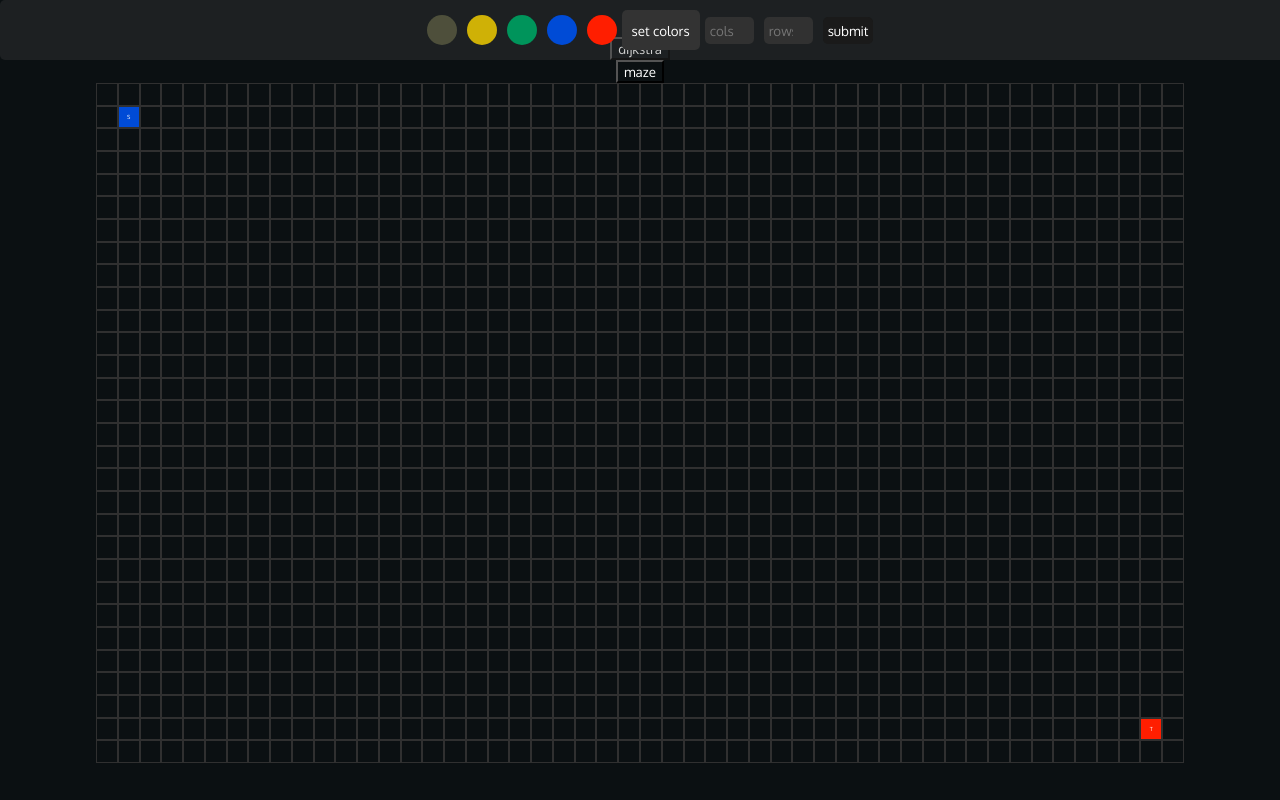
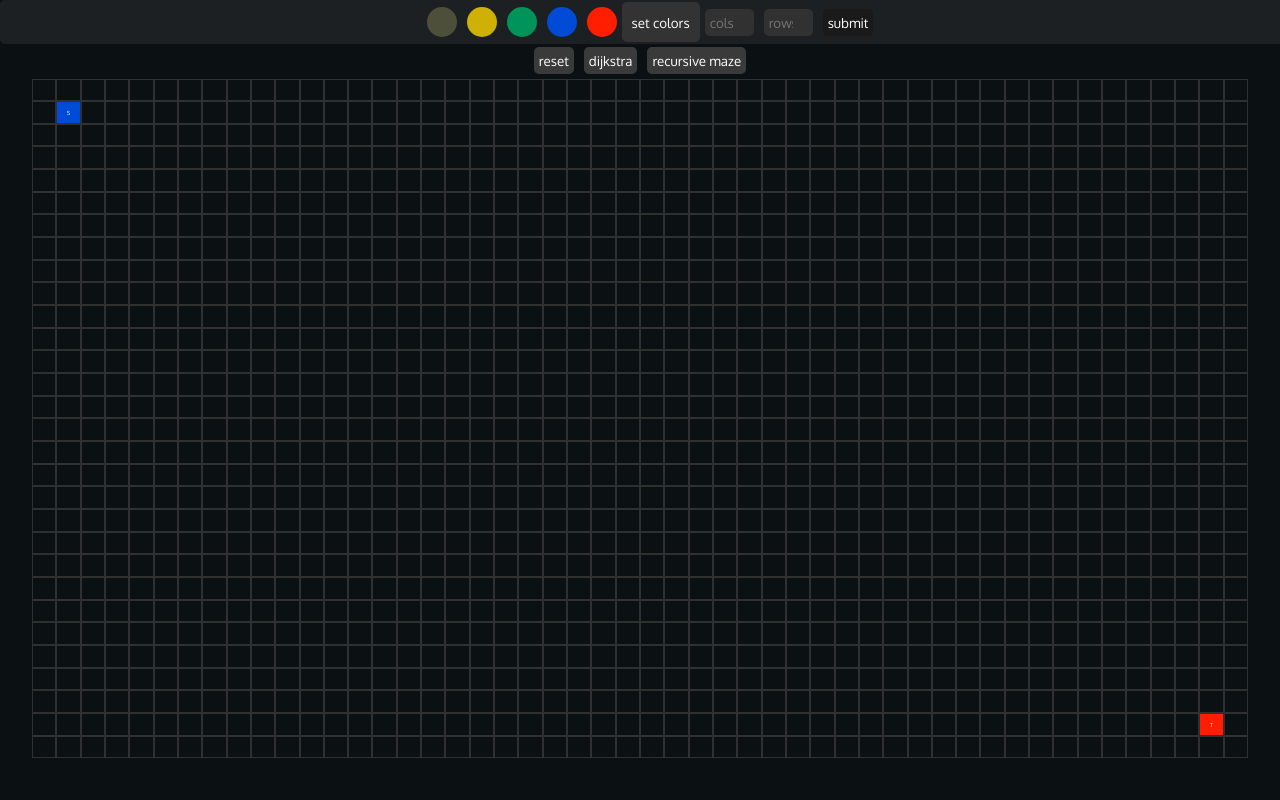
Before and after one commit to Kuultas/pathfinding-viz, a React (Create React App) app: page / in a window 1280 px wide. Built offline with nearby package versions, Linux system fonts and the light colour scheme.

Commit message:
refactor (faster)
learned some more stuff, should be faster and closer to best practices now

```diff
--- a/src/algorithms/dijkstra.js
+++ b/src/algorithms/dijkstra.js
@@ -1,13 +1,11 @@
-export const dijkstra = (grid) => {
+export const dijkstra = (grid, sourceNode) => {
+    let visitedNodesInOrder = [];
+    sourceNode.distance = 0;
     let unvisited = getAllNodes(grid);
-    unvisited.map((node) => (node.isVisited = false));
-    sortByDistance(unvisited);
-    let currentNode = unvisited.shift();
-    let visitedNodesInOrder = [];
+    let currentNode = sourceNode;
 
     while (!!unvisited.length) {
         let unvisitedNeighbours = getUnvisitedNeighbours(currentNode, grid);
-
         if (currentNode.distance === Infinity) return visitedNodesInOrder;
 
         if (currentNode.isTarget) {
@@ -15,7 +13,6 @@ export const dijkstra = (grid) => {
             return visitedNodesInOrder;
         }
 
-        // update neighbours
         for (const node of unvisitedNeighbours) {
             if (node.isWall) continue;
             let tentativeDistance = currentNode.distance + 1;
@@ -25,7 +22,6 @@ export const dijkstra = (grid) => {
             node.previousNode = currentNode;
         }
 
-        // sort unvisited by distance and move to closest
         sortByDistance(unvisited);
         currentNode.isVisited = true;
         visitedNodesInOrder.push(currentNode);
@@ -61,14 +57,12 @@ const getAllNodes = (grid) => {
     return nodes;
 };
 
-export const getPath = (visitedNodes) => {
-    if (!visitedNodes[visitedNodes.length - 1].isTarget) return [];
-
-    let pathNodes = [];
-    let currentNode = visitedNodes.pop();
-    while (!!currentNode) {
-        if (!currentNode.isSource) pathNodes.unshift(currentNode);
+export const getPath = (targetNode) => {
+    let path = [];
+    let currentNode = targetNode;
+    while (currentNode !== null) {
+        path.unshift(currentNode);
         currentNode = currentNode.previousNode;
     }
-    return pathNodes;
+    return path;
 };
--- a/src/algorithms/recursiveMaze.js
+++ b/src/algorithms/recursiveMaze.js
@@ -1,9 +1,19 @@
 let walls = [];
 
 export const recursiveMaze = (grid, x1, x2, y1, y2) => {
+    walls = [];
+    let leftBorder = getCol(grid, 0);
+    let topBorder = getRow(grid, 0);
+    let rightBorder = getCol(grid, grid[0].length - 1);
+    let bottomBorder = getRow(grid, grid.length - 1);
+    walls.push(leftBorder);
+    walls.push(topBorder);
+    walls.push(rightBorder);
+    walls.push(bottomBorder);
     let maze = getSubgrid(grid, x1 + 1, x2 - 1, y1 + 1, y2 - 1);
     divide(maze, 0, maze[0].length, 0, maze.length);
-    return walls;
+
+    return walls.flat();
 };
 
 const divide = (grid, x1, x2, y1, y2) => {
--- a/src/components/Grid.jsx
+++ b/src/components/Grid.jsx
@@ -1,321 +1,317 @@
-import { useState, useEffect, useContext } from 'react';
+import { useState, useContext, useEffect } from 'react';
 import styled from 'styled-components';
 import Node from './Node';
+import { ConfigContext } from '../contexts/ConfigContext';
 import { dijkstra, getPath } from '../algorithms/dijkstra';
 import { recursiveMaze } from '../algorithms/recursiveMaze';
-import { ConfigContext } from '../contexts/ConfigContext';
 
 const StyledGrid = styled.div`
     display: grid;
-    width: 85vw;
+    width: 95vw;
     height: 85vh;
     grid-template-columns: repeat(${(props) => props.cols}, 1fr);
     grid-template-rows: repeat(${(props) => props.rows}, 1fr);
 `;
 
-const Grid = ({ cols, rows, nodeSize }) => {
-    const [nodes, setNodes] = useState([]);
-    const [sourceNode, setSourceNode] = useState({ col: 1, row: 1 });
-    const [targetNode, setTargetNode] = useState({
-        col: cols - 2,
-        row: rows - 2,
-    });
-    const [walls, setWalls] = useState([]);
-    const [visited, setVisited] = useState([]);
-    const [path, setPath] = useState([]);
-    const [currentMouseTarget, setCurrentMouseTarget] = useState({
-        row: 0,
-        col: 0,
-    });
+const TempUIButton = styled.button`
+    background-color: #3a3a3a;
+    border: none;
+    border-radius: 5px;
+    padding: 5px;
+    margin: 5px;
+    cursor: pointer;
+`;
+
+const Grid = ({ cols, rows }) => {
+    const ctx = useContext(ConfigContext);
+    const { config } = ctx;
+    const [grid, setGrid] = useState([]);
     const [mouseIsPressed, setMouseIsPressed] = useState(false);
     const [sourceIsMoving, setSourceIsMoving] = useState(false);
     const [targetIsMoving, setTargetIsMoving] = useState(false);
-    const ctx = useContext(ConfigContext);
-    const { config } = ctx;
+    const [reset, setReset] = useState(false);
+    const [hasAnimated, setHasAnimated] = useState(false);
 
-    const isSource = (col, row) => {
-        return col === sourceNode.col && row === sourceNode.row;
-    };
-
-    const isTarget = (col, row) => {
-        return col === targetNode.col && row === targetNode.row;
-    };
-
-    const getNodeIndex = (col, row, nodes) => {
-        return nodes.findIndex((item) => item.col === col && item.row === row);
+    const resetToggle = () => {
+        setReset(!reset);
     };
 
     const toggleWall = (col, row) => {
-        const wall = { col: col, row: row };
-        const wallIndex = getNodeIndex(col, row, walls);
+        if (grid[row][col].isSource || grid[row][col].isTarget) return;
+        const newGrid = grid.slice();
+        newGrid[row][col].isWall = !newGrid[row][col].isWall;
+        setGrid(newGrid);
+    };
 
-        if (isSource(col, row) || isTarget(col, row)) return;
-
-        if (wallIndex < 0) {
-            setWalls([...walls, wall]);
-        } else {
-            const tempWalls = [
-                ...walls.slice(0, wallIndex),
-                ...walls.slice(wallIndex + 1),
-            ];
-            setWalls(tempWalls);
-        }
-
-        if (nodes[row][col].isPath) {
-            nodes[row][col].isPath = false;
+    const getSourceNode = (grid) => {
+        for (const row of grid) {
+            for (const node of row) {
+                if (node.isSource) return node;
+            }
         }
     };
 
-    const handleClick = () => {
-        toggleWall(currentMouseTarget.col, currentMouseTarget.row);
+    const clearSource = () => {
+        const newGrid = grid.slice();
+        newGrid.forEach((row) => {
+            row.forEach((node) => {
+                node.isSource = false;
+            });
+        });
+        setGrid(newGrid);
     };
 
-    const handleMouseDown = () => {
-        if (isSource(currentMouseTarget.col, currentMouseTarget.row)) {
-            setSourceIsMoving(true);
-        } else if (isTarget(currentMouseTarget.col, currentMouseTarget.row)) {
-            setTargetIsMoving(true);
+    const getTargetNode = (grid) => {
+        for (const row of grid) {
+            for (const node of row) {
+                if (node.isTarget) return node;
+            }
         }
+    };
 
+    const clearTarget = () => {
+        const newGrid = grid.slice();
+        newGrid.forEach((row) => {
+            row.forEach((node) => {
+                node.isTarget = false;
+            });
+        });
+        setGrid(newGrid);
+    };
+
+    const clearWalls = () => {
+        const newGrid = grid.slice();
+        for (let row = 0; row < rows; row++) {
+            for (let col = 0; col < cols; col++) {
+                newGrid[row][col].isWall = false;
+            }
+        }
+        setGrid(newGrid);
+    };
+
+    const clearVisited = () => {
+        const newGrid = grid.slice();
+        for (let row = 0; row < rows; row++) {
+            for (let col = 0; col < cols; col++) {
+                newGrid[row][col].isVisited = false;
+            }
+        }
+        setGrid(newGrid);
+    };
+
+    const clearPath = () => {
+        const newGrid = grid.slice();
+        for (let row = 0; row < rows; row++) {
+            for (let col = 0; col < cols; col++) {
+                newGrid[row][col].isPath = false;
+            }
+        }
+        setGrid(newGrid);
+    };
+
+    const clearDistance = () => {
+        const newGrid = grid.slice();
+        for (let row = 0; row < rows; row++) {
+            for (let col = 0; col < cols; col++) {
+                newGrid[row][col].distance = Infinity;
+            }
+        }
+        setGrid(newGrid);
+    };
+
+    const clearPrevious = () => {
+        const newGrid = grid.slice();
+        for (let row = 0; row < rows; row++) {
+            for (let col = 0; col < cols; col++) {
+                newGrid[row][col].previousNode = null;
+            }
+        }
+        setGrid(newGrid);
+    };
+
+    const handleMouseDown = (col, row) => {
+        if (grid[row][col].isSource) setSourceIsMoving(true);
+        if (grid[row][col].isTarget) setTargetIsMoving(true);
+        toggleWall(col, row);
         setMouseIsPressed(true);
     };
 
-    const handleMouseOver = (e) => {
-        if (e.target.id === 'ignore') return;
-        if (e.target.id === 'mainGrid') return;
+    const handleMouseEnter = (col, row) => {
+        if (sourceIsMoving) {
+            const newGrid = grid.slice();
+            clearSource();
+            newGrid[row][col].isSource = true;
+            setGrid(newGrid);
 
-        const result = e.target.id.split('-');
-        result.map((node) => parseInt(node));
-        setCurrentMouseTarget({
-            col: parseInt(result[0]),
-            row: parseInt(result[1]),
-        });
+            if (hasAnimated) visualizeDijkstra(grid, getSourceNode(grid));
+        }
+        if (targetIsMoving) {
+            const newGrid = grid.slice();
+            clearTarget();
+            newGrid[row][col].isTarget = true;
+            setGrid(newGrid);
 
-        if (!mouseIsPressed) return;
+            if (hasAnimated) visualizeDijkstra(grid, getSourceNode(grid));
+        }
 
-        if (sourceIsMoving || targetIsMoving) return;
-
-        toggleWall(currentMouseTarget.col, currentMouseTarget.row);
+        if (mouseIsPressed) toggleWall(col, row);
     };
 
     const handleMouseUp = () => {
         setMouseIsPressed(false);
+        setSourceIsMoving(false);
+        setTargetIsMoving(false);
+    };
 
-        if (sourceIsMoving) {
-            setSourceNode({
-                col: currentMouseTarget.col,
-                row: currentMouseTarget.row,
-            });
+    const animateDijkstra = (grid, sourceNode) => {
+        setHasAnimated(true);
 
-            if (
-                getNodeIndex(
-                    currentMouseTarget.col,
-                    currentMouseTarget.row,
-                    walls
-                ) >= 0
-            ) {
-                toggleWall(currentMouseTarget.col, currentMouseTarget.row);
+        clearDistance();
+        clearPrevious();
+        clearPath();
+        clearVisited();
+
+        getSourceNode(grid).isWall = false;
+        getTargetNode(grid).isWall = false;
+
+        const visitedNodes = dijkstra(grid, sourceNode);
+        const nodesInShortestPathOrder = getPath(getTargetNode(grid));
+
+        clearVisited();
+
+        for (let i = 0; i <= visitedNodes.length - 1; i++) {
+            if (visitedNodes[i].isTarget) {
+                setTimeout(() => {
+                    animatePath(nodesInShortestPathOrder);
+                }, 15 * i * config.speed);
+                return;
             }
-
-            setSourceIsMoving(false);
-        }
-
-        if (targetIsMoving) {
-            setTargetNode({
-                col: currentMouseTarget.col,
-                row: currentMouseTarget.row,
-            });
-
-            if (
-                getNodeIndex(
-                    currentMouseTarget.col,
-                    currentMouseTarget.row,
-                    walls
-                ) >= 0
-            ) {
-                toggleWall(currentMouseTarget.col, currentMouseTarget.row);
-            }
-
-            setTargetIsMoving(false);
+            setTimeout(() => {
+                const newGrid = grid.slice();
+                const node = visitedNodes[i];
+                node.isVisited = true;
+                setGrid(newGrid);
+            }, 15 * i * config.speed);
         }
     };
 
-    const handleMouseLeave = () => {
-        setMouseIsPressed(false);
-    };
+    const visualizeDijkstra = (grid, sourceNode) => {
+        clearDistance();
+        clearPrevious();
+        clearPath();
+        clearVisited();
 
-    const createNode = (col, row) => {
-        return {
-            isWall: getNodeIndex(col, row, walls) >= 0,
-            col,
-            row,
-            isSource: isSource(col, row),
-            isTarget: isTarget(col, row),
-            distance: isSource(col, row) ? 0 : Infinity,
-            isVisited: getNodeIndex(col, row, visited) >= 0,
-            isPath: getNodeIndex(col, row, path) >= 0,
-            previousNode: null,
-        };
-    };
+        const visitedNodes = dijkstra(grid, sourceNode);
+        const nodesInShortestPathOrder = getPath(getTargetNode(grid));
 
-    const animateDijkstra = (grid) => {
-        const visitedNodes = dijkstra(grid);
-        const pathNodes = getPath(visitedNodes);
+        clearVisited();
 
-        setVisited([]);
-        setPath([]);
+        for (const node of visitedNodes) {
+            node.isVisited = true;
+        }
 
-        for (let i = 0; i < visitedNodes.length + 1; i++) {
-            if (i === visitedNodes.length) {
-                console.log('ye');
-                setTimeout(() => {
-                    animatePath(pathNodes);
-                }, 10 * i);
-                return;
-            }
-            setTimeout(() => {
-                setVisited([...visitedNodes.slice(0, i)]);
-            }, 10 * i);
+        for (const node of nodesInShortestPathOrder) {
+            node.isPath = true;
         }
     };
 
     const animatePath = (pathNodes) => {
         for (let i = 0; i < pathNodes.length; i++) {
             setTimeout(() => {
-                setPath([...pathNodes.slice(0, i)]);
+                const newGrid = grid.slice();
+                const node = pathNodes[i];
+                node.isPath = true;
+                setGrid(newGrid);
             });
         }
     };
 
-    const visualizeDijkstra = (grid) => {
-        const visitedNodes = dijkstra(grid);
-        const pathNodes = getPath(visitedNodes);
+    const animateRecursiveMaze = (grid) => {
+        let wallNodes = recursiveMaze(grid, 0, grid[0].length, 0, grid.length);
 
-        setVisited(visitedNodes);
-        setPath(pathNodes);
-    };
+        clearVisited();
+        clearPath();
+        clearWalls();
 
-    const animateMaze = (grid) => {
-        let wallNodes = recursiveMaze(grid, 0, grid[0].length, 0, grid.length);
-        wallNodes = getWalls(wallNodes);
-        let borderNodes = [];
-
-        setWalls([]);
-        setVisited([]);
-        setPath([]);
-
-        setSourceNode({ col: 1, row: 1 });
-        setTargetNode({ col: cols - 2, row: rows - 2 });
-
-        // clear nodes
-        setNodes(nodes.map((row) => row.map((node) => (node.isWall = false))));
-        setNodes(
-            nodes.map((row) => row.map((node) => (node.isVisited = false)))
-        );
-        setNodes(nodes.map((row) => row.map((node) => (node.isPath = false))));
-
-        // top border
-        for (let i = 0; i < grid[0].length; i++) {
-            borderNodes.unshift({ col: i, row: 0 });
-        }
-
-        // right border
-        for (let i = 0; i < grid.length; i++) {
-            borderNodes.push({ col: grid[0].length - 1, row: i });
-        }
-
-        // bottom border
-        for (let i = 0; i < grid[0].length; i++) {
-            borderNodes.push({ col: i, row: grid.length - 1 });
-        }
-
-        // left border
-        for (let i = 0; i < grid.length; i++) {
-            borderNodes.unshift({ col: 0, row: i });
-        }
-
-        borderNodes.forEach((node) => wallNodes.unshift(node));
-
-        // draw walls
         for (let i = 0; i < wallNodes.length; i++) {
             setTimeout(() => {
-                setWalls([...wallNodes.slice(0, i)]);
-            }, 10 * i);
+                const newGrid = grid.slice();
+                const node = wallNodes[i];
+                node.isWall = true;
+                setGrid(newGrid);
+            }, 15 * i * config.speed);
         }
     };
 
-    const visualizeMaze = (grid) => {
-        let wallNodes = recursiveMaze(grid, 0, grid[0].length, 0, grid.length);
-        wallNodes = getWalls(wallNodes);
-        setWalls(wallNodes);
-    };
+    useEffect(() => {
+        const createNode = (col, row) => {
+            return {
+                col,
+                row,
+                isSource: false,
+                isTarget: false,
+                isWall: false,
+                isVisited: false,
+                isPath: false,
+                distance: Infinity,
+                previousNode: null,
+            };
+        };
 
-    const getWalls = (grid) => {
-        let walls = [];
-        for (const row of grid) {
-            for (const node of row) {
-                if (node.isWall) walls.push({ col: node.col, row: node.row });
+        const initializeGrid = () => {
+            const newGrid = [];
+            for (let row = 0; row < rows; row++) {
+                const currentRow = [];
+                for (let col = 0; col < cols; col++) {
+                    currentRow.push(createNode(col, row));
+                }
+                newGrid.push(currentRow);
             }
-        }
-        return walls;
-    };
 
-    useEffect(() => {
-        const setupGrid = () => {
-            const nodeCells = [];
-            for (let row = 0; row < rows; row++) {
-                let currentRow = [];
-                for (let col = 0; col < cols; col++) {
-                    let node = createNode(col, row);
-                    node.element = (
+            newGrid[1][1].isSource = true;
+            newGrid[rows - 2][cols - 2].isTarget = true;
+            return newGrid;
+        };
+
+        setGrid(initializeGrid());
+    }, [cols, rows, reset]);
+
+    return (
+        <>
+            <div>
+                <TempUIButton onClick={resetToggle}>reset</TempUIButton>
+                <TempUIButton
+                    onClick={() => animateDijkstra(grid, getSourceNode(grid))}
+                >
+                    dijkstra
+                </TempUIButton>
+                <TempUIButton onClick={() => animateRecursiveMaze(grid)}>
+                    recursive maze
+                </TempUIButton>
+            </div>
+            <StyledGrid id='mainGrid' rows={rows} cols={cols}>
+                {grid.map((row) => {
+                    return row.map((node) => (
                         <Node
-                            row={row}
-                            col={col}
+                            col={node.col}
+                            row={node.row}
                             colors={ctx.config.colors}
-                            key={`node-${col}-${row}`}
+                            key={`node-${node.col}-${node.row}`}
                             isSource={node.isSource}
                             isTarget={node.isTarget}
                             isWall={node.isWall}
                             isPath={node.isPath}
                             isVisited={node.isVisited}
+                            distance={node.distance}
+                            onMouseDown={(col, row) =>
+                                handleMouseDown(col, row)
+                            }
+                            onMouseEnter={(col, row) =>
+                                handleMouseEnter(col, row)
+                            }
+                            onMouseUp={() => handleMouseUp()}
                         ></Node>
-                    );
-                    currentRow.push(node);
-                }
-                nodeCells.push(currentRow);
-            }
-
-            setNodes(nodeCells);
-        };
-        setupGrid();
-    }, [
-        config.colors,
-        cols,
-        rows,
-        sourceNode,
-        targetNode,
-        walls,
-        path,
-        visited,
-    ]);
-
-    return (
-        <>
-            <button onClick={() => animateDijkstra(nodes)}>dijkstra</button>
-            <button onClick={() => animateMaze(nodes)}>maze</button>
-            <StyledGrid
-                id='mainGrid'
-                rows={rows}
-                cols={cols}
-                nodeSize={nodeSize}
-                onClick={handleClick}
-                onMouseDown={handleMouseDown}
-                onMouseOver={handleMouseOver}
-                onMouseUp={handleMouseUp}
-                onMouseLeave={handleMouseLeave}
-            >
-                {nodes.map((row) => {
-                    return row.map((node) => node.element);
+                    ));
                 })}
             </StyledGrid>
         </>
--- a/src/components/Node.jsx
+++ b/src/components/Node.jsx
@@ -38,6 +38,9 @@ const Node = ({
     isVisited,
     isPath,
     colors,
+    onMouseDown,
+    onMouseEnter,
+    onMouseUp,
 }) => {
     return (
         <Cell
@@ -48,6 +51,9 @@ const Node = ({
             isWall={isWall}
             isVisited={isVisited}
             isPath={isPath}
+            onMouseDown={() => onMouseDown(col, row)}
+            onMouseEnter={() => onMouseEnter(col, row)}
+            onMouseUp={() => onMouseUp()}
         >
             {isSource
                 ? 'S'
--- a/src/components/OptionsPanel.jsx
+++ b/src/components/OptionsPanel.jsx
@@ -7,7 +7,8 @@ const Main = styled.div`
     position: fixed;
     top: 0;
     left: 0;
-    width: 100%;
+    width: 100vw;
+    height: 3vh;
     background-color: #50505045;
     border-radius: 5px;
     display: flex;
@@ -73,29 +74,13 @@ const OptionsPanel = () => {
         <>
             <Main>
                 <ColorPicker></ColorPicker>
-                {/* <Algorithms>
-                    <DropdownOptions name='algorithm' id='algorithm'>
-                        <option value='dijkstra'>dijkstra</option>
-                        <option value='a-star'>a*</option>
-                        <option value='breadth-first'>breadth first</option>
-                    </DropdownOptions>
-                </Algorithms>
-                <Mazes>
-                    <DropdownOptions name='maze' id='maze'>
-                        <option value='recursive-division'>
-                            recursive division
-                        </option>
-                        <option value='random'>random</option>
-                        <option value='spiral'>spiral</option>
-                    </DropdownOptions>
-                </Mazes> */}
                 <GridSizeForm onSubmit={handleSubmit}>
                     <NumberInput
                         type='number'
                         name='cols'
                         id='cols'
                         min='5'
-                        max='35'
+                        max='50'
                         placeholder='cols'
                         required
                         onChange={(e) =>
@@ -110,7 +95,7 @@ const OptionsPanel = () => {
                         name='rows'
                         id='rows'
                         min='5'
-                        max='35'
+                        max='50'
                         placeholder='rows'
                         required
                         onChange={(e) =>
--- a/src/components/PathfindingVisualizer.jsx
+++ b/src/components/PathfindingVisualizer.jsx
@@ -1,10 +1,8 @@
-import { useState, useContext } from 'react';
-import { isMobile } from 'react-device-detect';
+import { useContext } from 'react';
 import Grid from './Grid';
 import styled from 'styled-components';
 import OptionsPanel from './OptionsPanel';
 import { ConfigContext } from '../contexts/ConfigContext';
-import ColorPicker from './ColorPicker';
 
 const Container = styled.div`
     height: 100%;
@@ -25,6 +23,8 @@ const PathfindingVisualizer = () => {
             <Grid
                 cols={config.gridSize.cols}
                 rows={config.gridSize.rows}
+                sourceNode={config.sourceNode}
+                targetNode={config.targetNode}
             ></Grid>
         </Container>
     );
--- a/src/contexts/ConfigContext.jsx
+++ b/src/contexts/ConfigContext.jsx
@@ -11,6 +11,7 @@ export const ConfigProvider = ({ children }) => {
     const [gridSize] = useState(
         isMobile ? { cols: 10, rows: 15 } : { cols: 50, rows: 30 }
     );
+
     const [colors] = useState({
         visited: '#8181567f',
         path: '#fad400ce',
@@ -23,11 +24,14 @@ export const ConfigProvider = ({ children }) => {
 
     const [algorithm] = useState('dijkstra');
 
+    const [speed] = useState(3);
+
     const [config, setConfig] = useState({
         gridSize,
         maze,
         algorithm,
         colors,
+        speed,
     });
 
     return (
```
